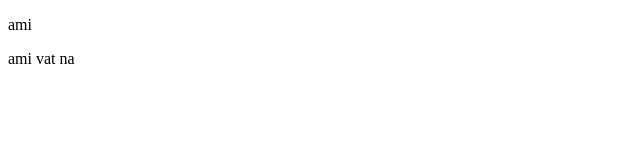
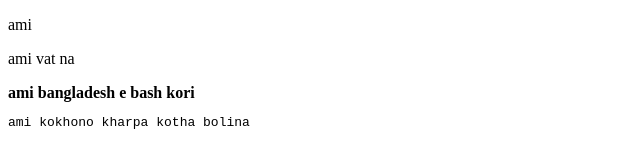
Before and after one commit to akasurrahman/my-second-repo, a plain HTML site: page index.html in a window 1280 px wide. Shown: the whole page, without its empty margins (0-640 px from the left). Drawn offline with Linux system fonts and the light colour scheme.

Commit message:
block added

```diff
--- a/index.html
+++ b/index.html
@@ -9,5 +9,9 @@
 <body>
     <p>ami </p>
     <p>ami vat  na</p>
+    <b>ami bangladesh e bash kori
+
+    </b>
+    <pre>ami kokhono kharpa kotha bolina</pre>
 </body>
 </html>
```
